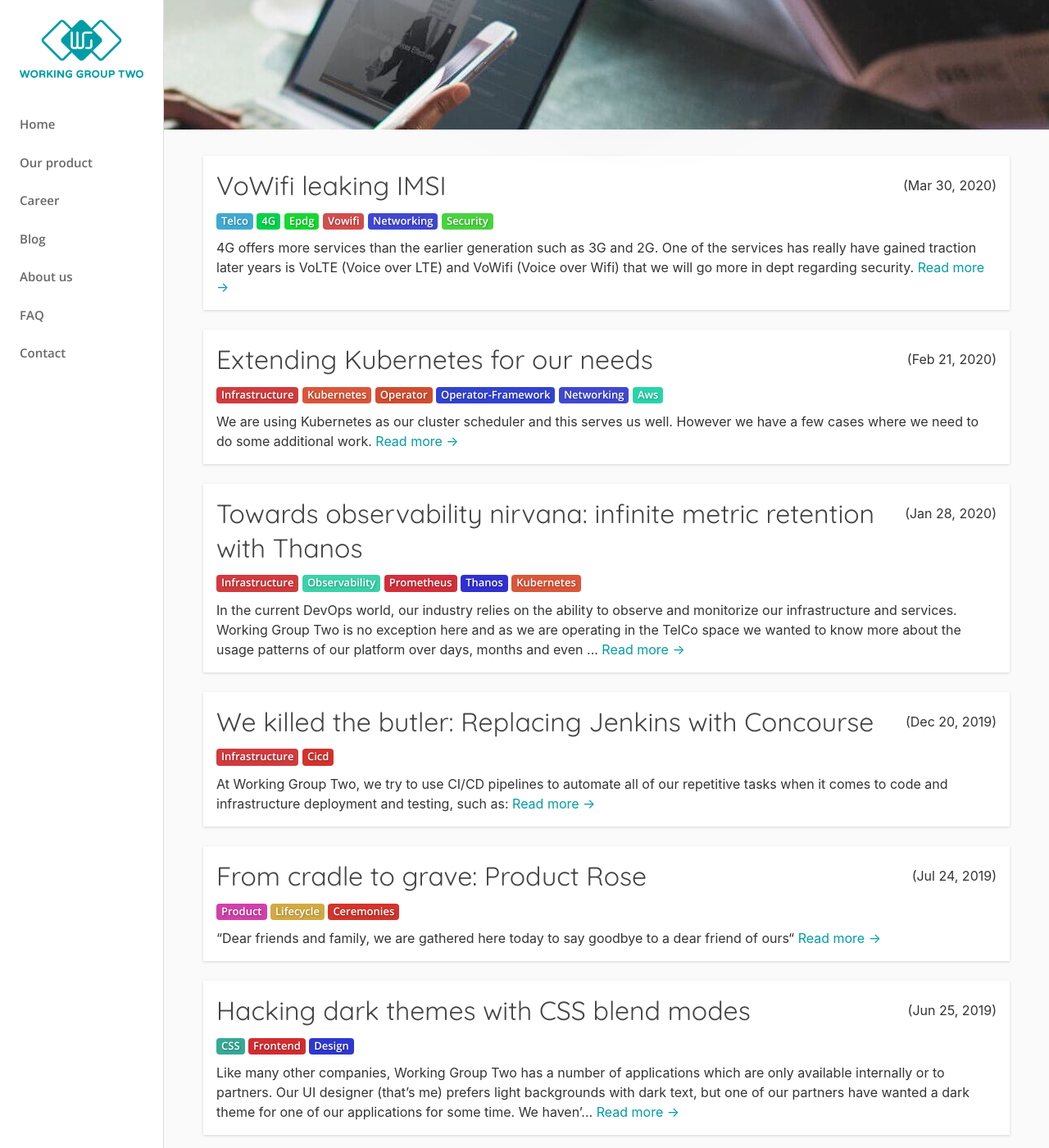
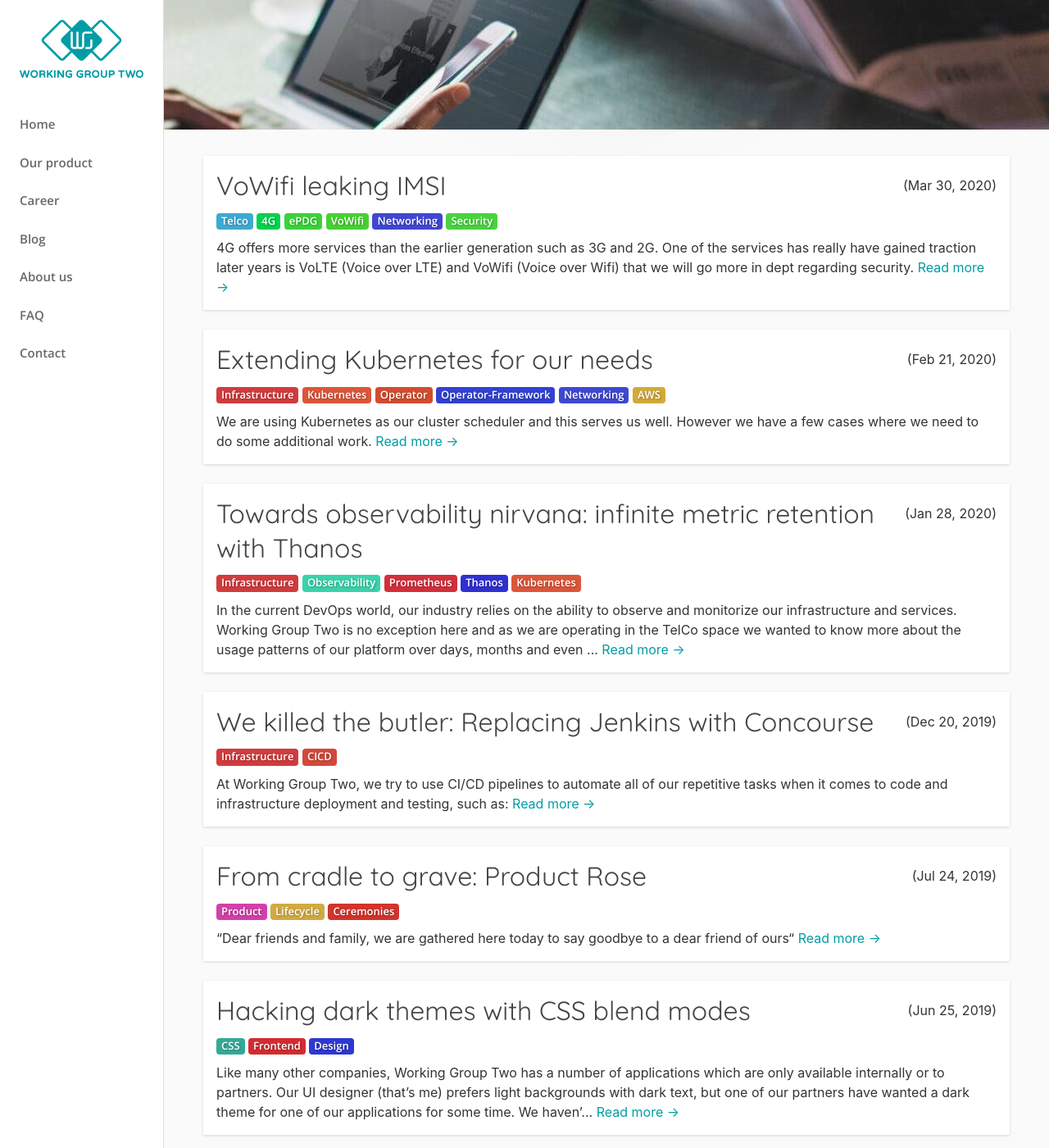
Before and after one commit to working-group-two/engineering-blog, a Jekyll site: the page built from pages/blog.md, in a window 1280 px wide and 1400 px high, scrolled down 242 px. Shown: the whole window at 82% size. Built offline with Jekyll 4.4.1, drawn with Linux system fonts in a browser that asks for light colours; nearby versions of some CDN libraries.

Commit message:
Add CSS tags injection to tags
With this patch, a tag `TAG.fixedcase` will preserve `TAG` casing when
rendering in the blog, instead of capitalising. This also gives a step
stone if there's a need to add CSS classes to tags in the future.

```diff
--- a/_sass/_blog.scss
+++ b/_sass/_blog.scss
@@ -34,6 +34,10 @@
     display: inline-block;
     font-family: 'Open Sans', sans-serif;
     font-weight: 600;
+
+    &.fixedcase {
+      text-transform: none;
+    }
   }
 }
 
--- a/pages/blog.md
+++ b/pages/blog.md
@@ -16,7 +16,7 @@
             </span>
         </header>
         {% for tag in post.tags %}
-            <span class="tag {{tag}}">{{ tag }}</span>
+            <span class="tag {{ tag | split: "." | join: " " }}">{{ tag | split: "." | first }}</span>
         {% endfor %}
         <p>{{ post.excerpt | strip_html | truncate: 300 }} <a href="{{ post.url }}">Read more →</a></p>
     </div>
```
Also changed, not shown: pages/blog/_posts/2019-12-20-jenkins-to-concourse.md (+1 -1 lines), pages/blog/_posts/2020-02-21-Extending-Kubernetes-Static-IP-Routing.md (+1 -1 lines), pages/blog/_posts/2020-03-30-catch-imsi-from-vowifi-session.md (+1 -1 lines).
